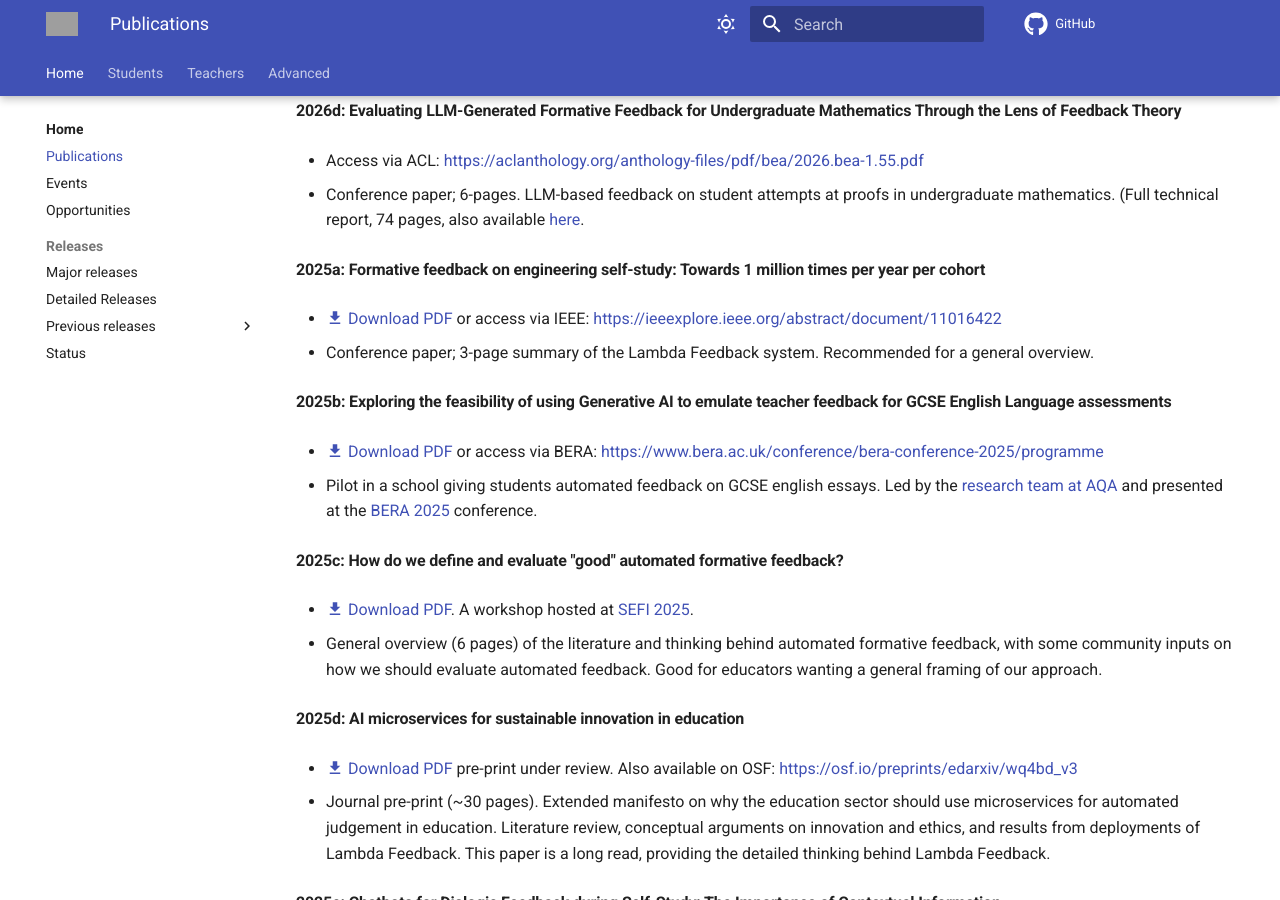
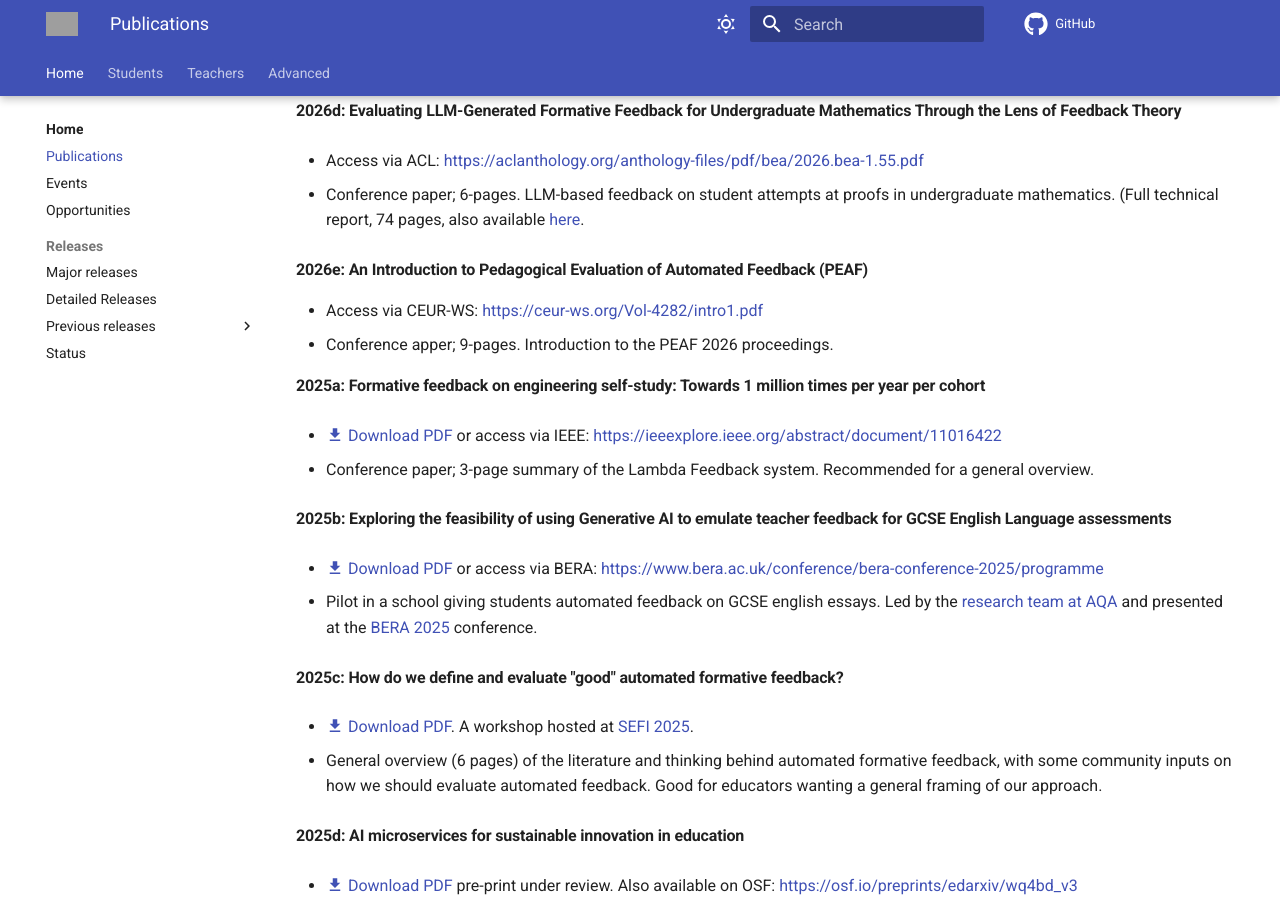
Before and after one commit to lambda-feedback/user-documentation, an MkDocs documentation site: the page built from docs/publications.md, in a window 1280 px wide and 900 px high, scrolled down 630 px. Built offline with MkDocs 1.6.1 and Material for MkDocs 9.7.7, drawn with Linux system fonts in a browser that asks for light colours; comment, search, counter and statistics services are not loaded; grey boxes are pictures that could not be loaded.

Commit message:
Updated events and publications

```diff
--- a/docs/publications.md
+++ b/docs/publications.md
@@ -25,6 +25,10 @@ hide:
 - Access via ACL: [https://aclanthology.org/anthology-files/pdf/bea/2026.bea-1.55.pdf](https://aclanthology.org/anthology-files/pdf/bea/2026.bea-1.55.pdf)
 
 - Conference paper; 6-pages. LLM-based feedback on student attempts at proofs in undergraduate mathematics. (Full technical report, 74 pages, also available [here](https://arxiv.org/abs/2601.03458).
+
+#### 2026e: An Introduction to Pedagogical Evaluation of Automated Feedback (PEAF)
+- Access via CEUR-WS: [https://ceur-ws.org/Vol-4282/intro1.pdf](https://ceur-ws.org/Vol-4282/intro1.pdf)
+- Conference apper; 9-pages. Introduction to the PEAF 2026 proceedings.
 
 #### 2025a: Formative feedback on engineering self-study: Towards 1 million times per year per cohort
 
```
Also changed, not shown: docs/events/index.md (+2 -2 lines).
